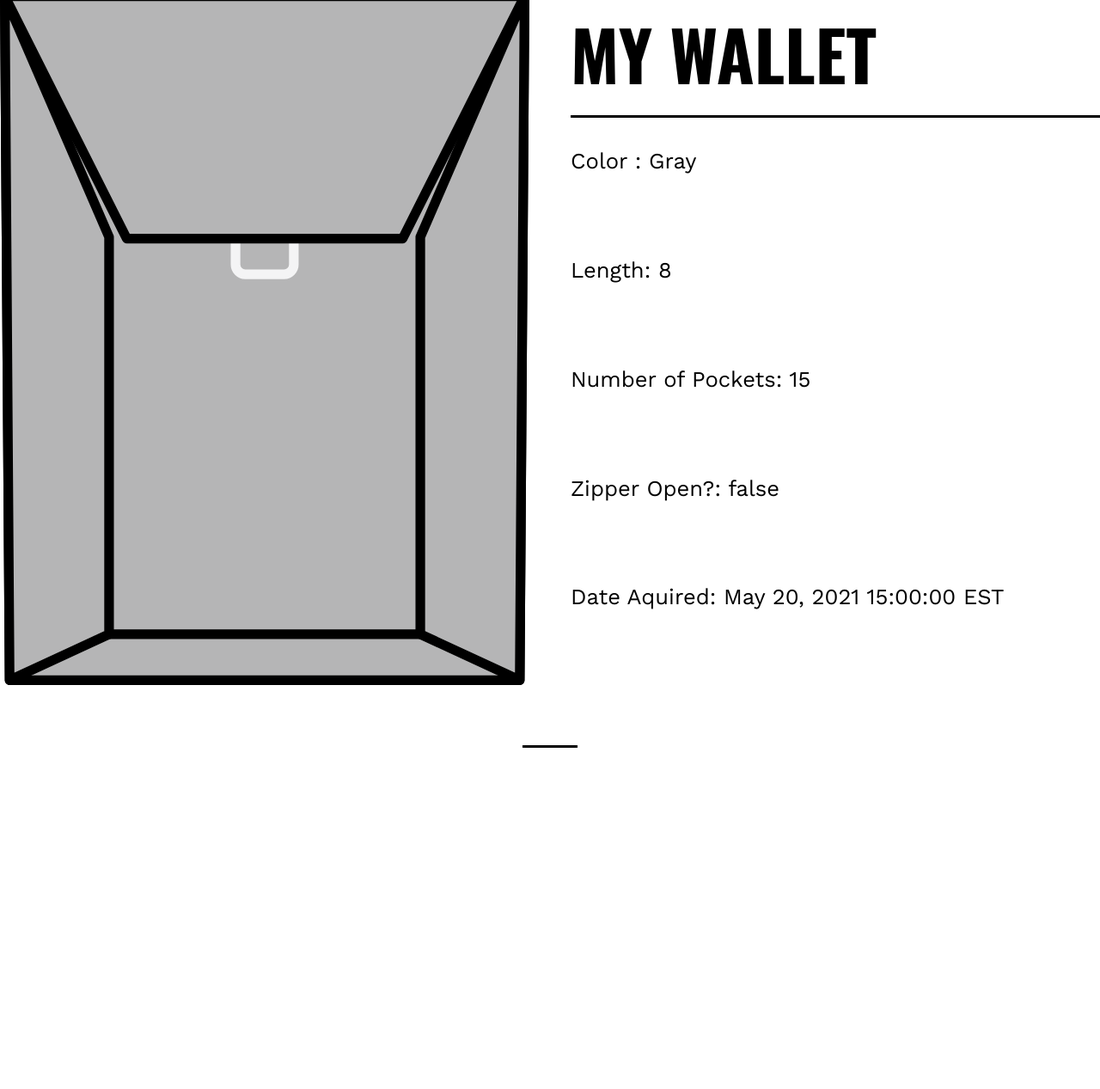
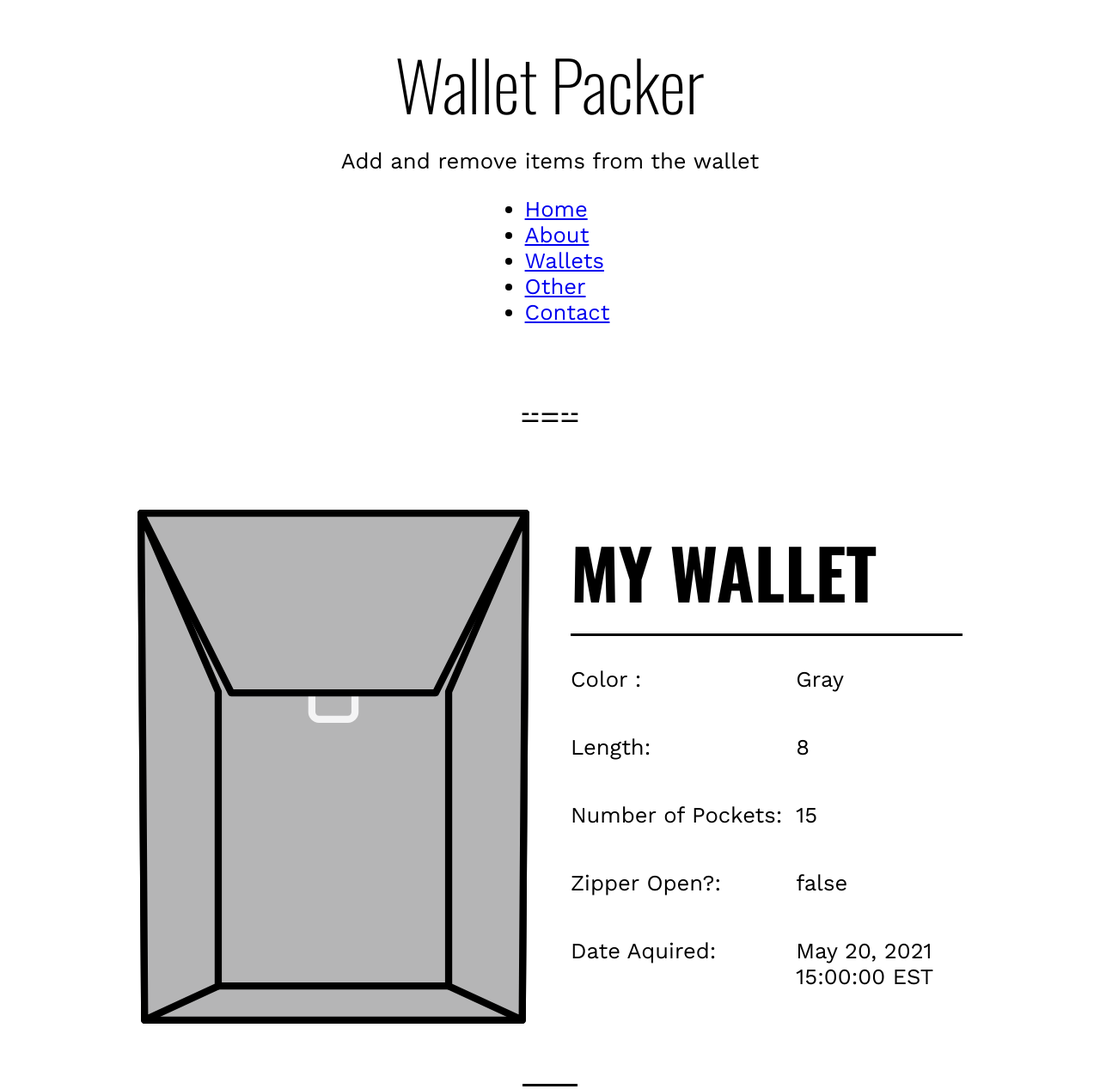
Before and after one commit to Jadec15/Javascript-Objects, a plain HTML site: page index.html in a window 1280 px wide. Shown: the part 10-1277 px from the top of the page at 86% size. Before the commit the page ends 944 px from the top, so only its background shows below. Drawn offline with nearby package versions, Linux system fonts and the light colour scheme.

Commit message:
Add files via upload

```diff
--- a/index.html
+++ b/index.html
@@ -3,7 +3,7 @@
   <head>
     <meta charset="UTF-8" />
     <meta name="viewport" content="width=device-width, initial-scale=1.0" />
-    <title>Practice: Making Objects</title>
+    <title>walletPacker</title>
     <link
       href="https://fonts.googleapis.com/css2?family=Oswald:wght@200..700&family=Work+Sans:wght@100..900&display=swap"
       rel="stylesheet"
@@ -14,20 +14,20 @@
       type="text/css"
       media="all"
     />
-    <script type="module" src="script.js"></script>
     <script type="module" src="Wallet.js"></script>
     <script type="module" src="Card.js"></script>
+    <script type="module" src="script.js"></script>
   </head>
   <body>
     <header class="siteheader">
-      <div class="site-title">WalletPacker</div>
-      <div class="site-description">All wallet packing, all the time.</div>
+      <div class="site-title">Wallet Packer</div>
+      <div class="site-description">Add and remove items from the wallet</div>
     </header>
     <main class="maincontent"></main>
     <footer class="sitefooter">
       <p>
-        Demo project for JavaScript Essential Training, a LinkedIn Learning
-        course.
+        Modified Demo project for JavaScript Essential Training, a LinkedIn
+        Learning course.
       </p>
     </footer>
   </body>
--- a/script.js
+++ b/script.js
@@ -22,25 +22,39 @@ const myWallet = new Wallet(
   "./assets/everyday.svg"
 );
 
-console.log("myWallet: ", myWallet);
-console.log("Age of wallet: ", myWallet.walletAge(), "days");
-
 const content = `
-<main>
-  <article class="wallet" id="everyday">
     <figure class="wallet__image">
       <img src=${myWallet.image} alt="" />
     </figure>
     <h1  class="wallet__name">${myWallet.name}</h1>
     <ul class="wallet__features">
-     <li class="wallet__color">Color : ${myWallet.color}</li>
-     <li class="wallet__length">Length: ${myWallet.length}</li>
-     <li class="wallet__pockets">Number of Pockets: ${myWallet.pocketNumber}</li>
-     <li class="wallet__zippers">Zipper Open?: ${myWallet.zipperOpen}</li>
-     <li class="wallet__aquired">Date Aquired: ${myWallet.dateAquired}</li>
+     <li class="wallet__color">Color : <span>${myWallet.color}</span></li>
+     <li class="wallet__length">Length: <span>${myWallet.length}</span></li>
+     <li class="wallet__pockets">Number of Pockets: <span>${myWallet.pocketNumber}</span></li>
+     <li class="wallet__zippers">Zipper Open?: <span>${myWallet.zipperOpen}</span></li>
+     <li class="wallet__aquired">Date Aquired: <span>${myWallet.dateAquired}</span></li>
     </ul>
-  </article
-</main>
 `;
 
-document.body.innerHTML = content;
+const main = document.querySelector(".maincontent");
+const newArticle = document.createElement("article");
+newArticle.classList.add("wallet");
+newArticle.setAttribute("id", "everyday");
+newArticle.innerHTML = content;
+main.append(newArticle);
+
+const navigator = `
+      <li><a href="#">Home</a></li>
+      <li><a href="#">About</a></li>
+      <li><a href="#">Wallets</a></li>
+      <li><a href="#">Other</a></li>
+      <li><a href="#">Contact</a></li>
+`;
+
+const mainNav = document.createElement("nav");
+mainNav.classList.add("main-navigation");
+const navList = document.createElement("ul");
+navList.innerHTML = navigator;
+mainNav.append(navList);
+
+document.querySelector(".siteheader").append(mainNav);
```
